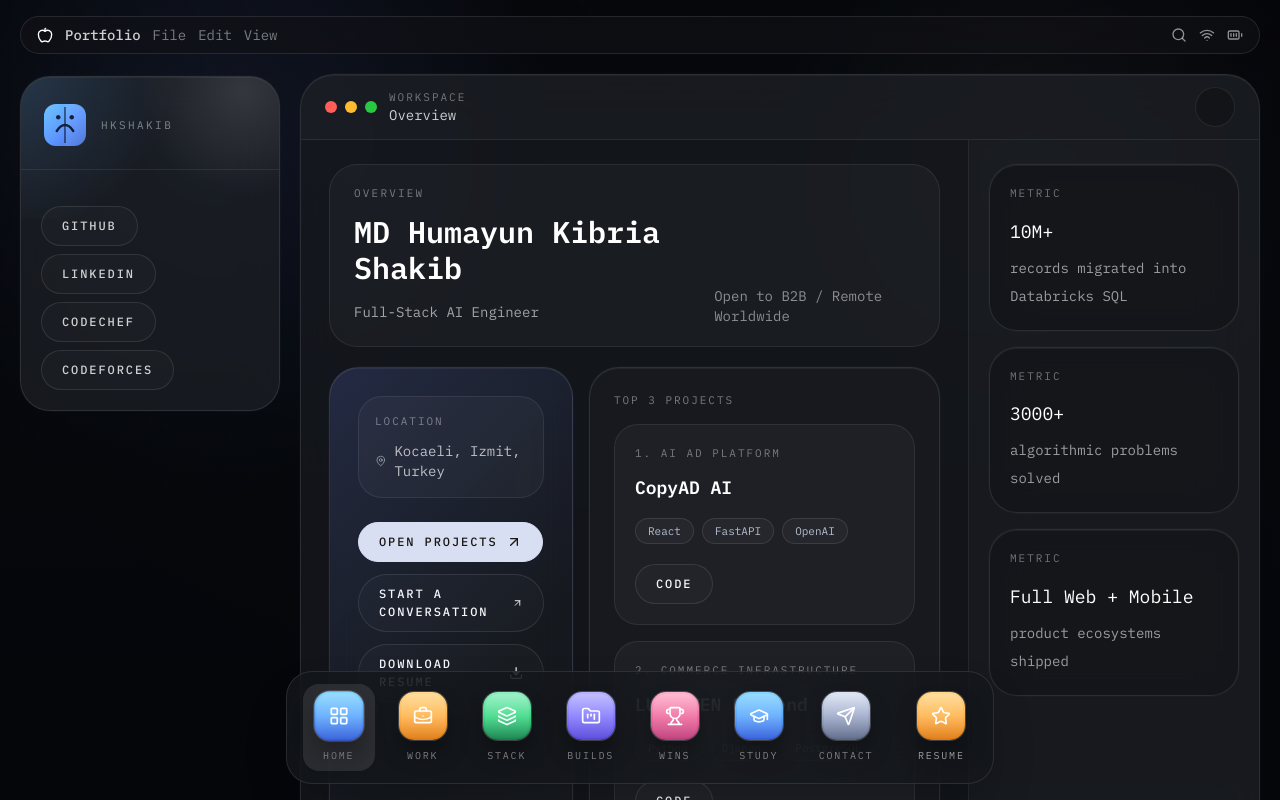
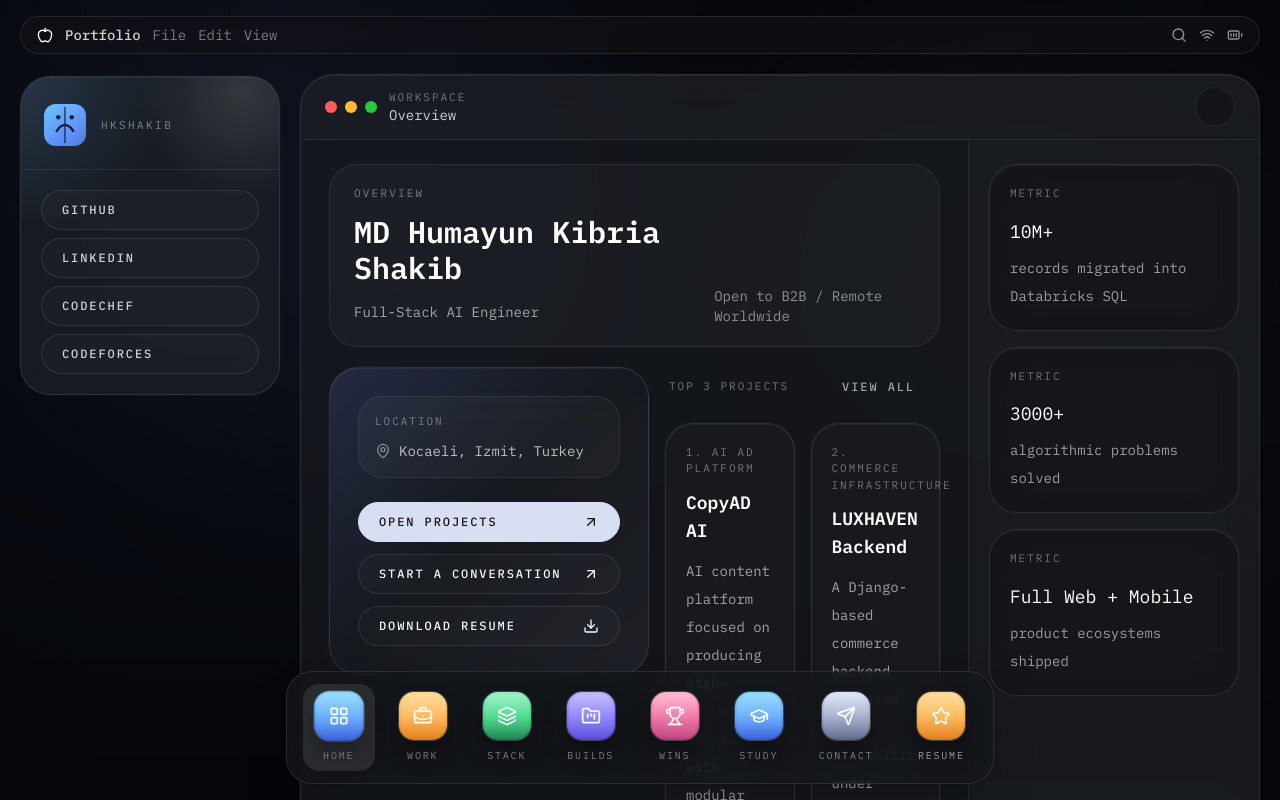
Before and after one commit to hkshakib/portfolio, a React (Vite) app: page / in a window 1280 px wide. Shown: the top 800 px of the page. Built offline with nearby package versions, Linux system fonts and the light colour scheme.

Commit message:
Improve overview layout balance

```diff
--- a/src/components/os/DesktopShell.jsx
+++ b/src/components/os/DesktopShell.jsx
@@ -26,13 +26,18 @@ export default function DesktopShell({ children }) {
                 </div>
               </div>
               <div className="border-t border-white/[0.08] px-5 py-5">
-              <div className="mt-4 flex flex-wrap gap-2">
-                {socialLinks.map((link) => (
-                  <Button key={link.href} href={link.href} variant="secondary" className="text-white/80">
-                    {link.label}
-                  </Button>
-                ))}
-              </div>
+                <div className="grid gap-2">
+                  {socialLinks.map((link) => (
+                    <Button
+                      key={link.href}
+                      href={link.href}
+                      variant="secondary"
+                      className="w-full justify-between text-white/80"
+                    >
+                      {link.label}
+                    </Button>
+                  ))}
+                </div>
               </div>
             </Card>
           </div>
@@ -42,7 +47,7 @@ export default function DesktopShell({ children }) {
           <Card className="overflow-hidden rounded-[34px] border-white/10 bg-[rgba(24,26,31,0.74)]">
             <WindowBar currentView={currentView} />
             <div className="grid min-h-[calc(100vh-10rem)] gap-0 xl:grid-cols-[minmax(0,1fr)_290px]">
-              <div className="min-w-0 border-r border-white/[0.08] px-4 py-4 sm:px-6 sm:py-6 xl:px-7">
+              <div className="min-w-0 border-r border-white/[0.08] px-4 py-4 sm:px-6 sm:py-6 xl:px-7 xl:pb-28">
                 {children}
               </div>
               <DesktopInspector />
--- a/src/views/OverviewView.jsx
+++ b/src/views/OverviewView.jsx
@@ -17,8 +17,8 @@ export default function OverviewView() {
         aside={<span>{portfolio.availability}</span>}
       />
 
-      <div className="grid gap-4 xl:grid-cols-[0.82fr_1.18fr]">
-        <Card className="overflow-hidden rounded-[30px] bg-[linear-gradient(135deg,rgba(103,135,255,0.16),rgba(17,19,24,0.2)_48%,rgba(255,255,255,0.03))] p-6 sm:p-7">
+      <div className="grid gap-4 xl:grid-cols-[320px_minmax(0,1fr)] xl:items-start">
+        <Card className="self-start overflow-hidden rounded-[30px] bg-[linear-gradient(135deg,rgba(103,135,255,0.16),rgba(17,19,24,0.2)_48%,rgba(255,255,255,0.03))] p-6 sm:p-7">
           <div className="rounded-[24px] border border-white/[0.08] bg-white/[0.03] p-4">
             <p className="text-[11px] uppercase tracking-[0.18em] text-white/[0.4]">Location</p>
             <p className="mt-3 flex items-center gap-2 text-sm text-white/70">
@@ -26,47 +26,65 @@ export default function OverviewView() {
               {portfolio.location}
             </p>
           </div>
-          <div className="mt-6 flex flex-wrap gap-3">
-            <Button to="/projects" newTab icon={ArrowUpRight}>
+          <div className="mt-6 grid gap-3">
+            <Button to="/projects" newTab icon={ArrowUpRight} className="w-full justify-between">
               Open Projects
             </Button>
-            <Button to="/contact" newTab variant="secondary" icon={ArrowUpRight}>
+            <Button
+              to="/contact"
+              newTab
+              variant="secondary"
+              icon={ArrowUpRight}
+              className="w-full justify-between"
+            >
               Start a Conversation
             </Button>
-            <Button href={portfolio.resume} newTab variant="secondary" icon={Download}>
+            <Button
+              href={portfolio.resume}
+              newTab
+              variant="secondary"
+              icon={Download}
+              className="w-full justify-between"
+            >
               Download Resume
             </Button>
           </div>
         </Card>
 
-        <Card className="rounded-[30px] p-6">
-          <p className="text-[11px] uppercase tracking-[0.18em] text-white/[0.42]">Top 3 Projects</p>
-          <div className="mt-4 grid gap-4">
+        <div>
+          <div className="mb-4 flex items-center justify-between gap-3 px-1">
+            <p className="text-[11px] uppercase tracking-[0.18em] text-white/[0.42]">Top 3 Projects</p>
+            <Button to="/projects" variant="ghost" className="px-0 py-0 text-white/60">
+              View All
+            </Button>
+          </div>
+          <div className="grid gap-4 lg:grid-cols-2 2xl:grid-cols-3">
             {featuredProjects.map((project, index) => (
-              <div
+              <Card
                 key={project.title}
-                className="rounded-[24px] border border-white/[0.08] bg-white/[0.03] p-5"
+                className="flex h-full flex-col rounded-[28px] p-5"
               >
                 <p className="text-[11px] uppercase tracking-[0.18em] text-white/[0.4]">
                   {index + 1}. {project.eyebrow}
                 </p>
                 <h3 className="mt-3 text-lg font-semibold text-white">{project.title}</h3>
+                <p className="mt-3 text-sm leading-7 text-white/60">{project.summary}</p>
                 <div className="mt-4 flex flex-wrap gap-2">
                   {project.stack.slice(0, 4).map((item) => (
                     <Tag key={item}>{item}</Tag>
                   ))}
                 </div>
-                <div className="mt-5 flex flex-wrap gap-3">
+                <div className="mt-auto pt-5 flex flex-wrap gap-3">
                   {project.links.map((link) => (
                     <Button key={link.href} href={link.href} variant="secondary">
                       {link.label}
                     </Button>
                   ))}
                 </div>
-              </div>
+              </Card>
             ))}
           </div>
-        </Card>
+        </div>
       </div>
     </div>
   );
```
